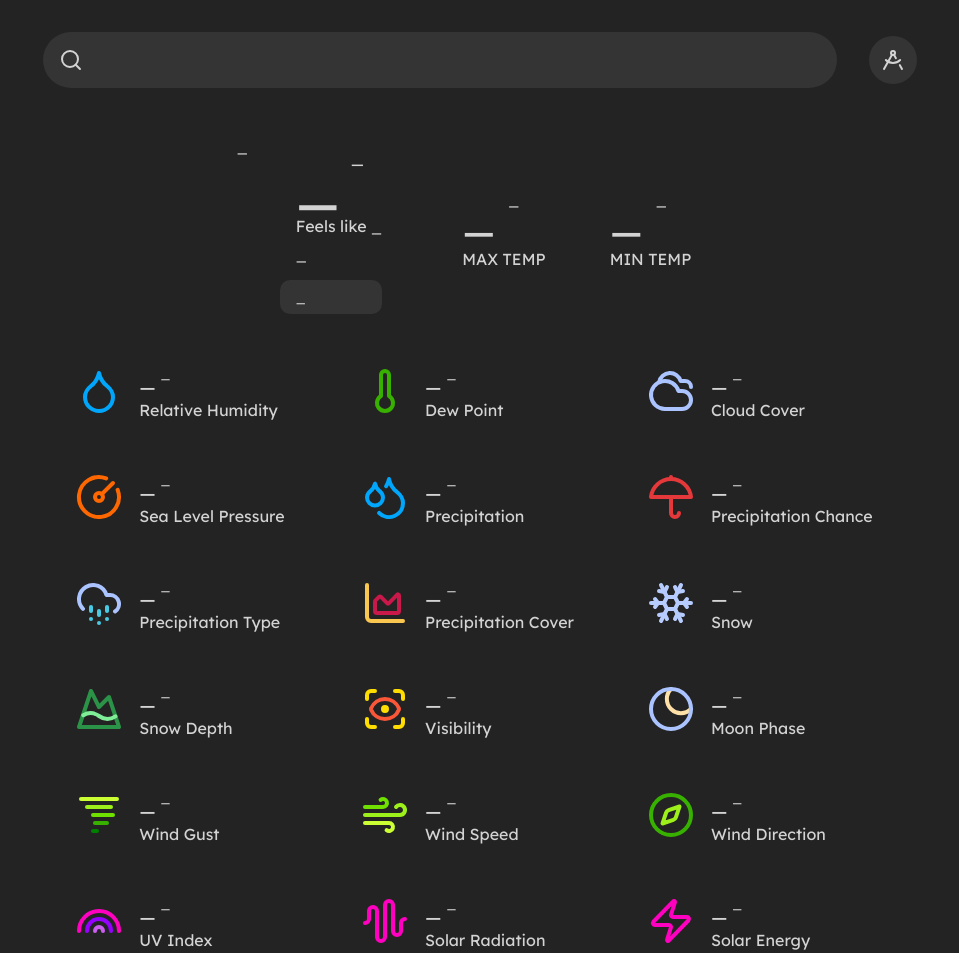
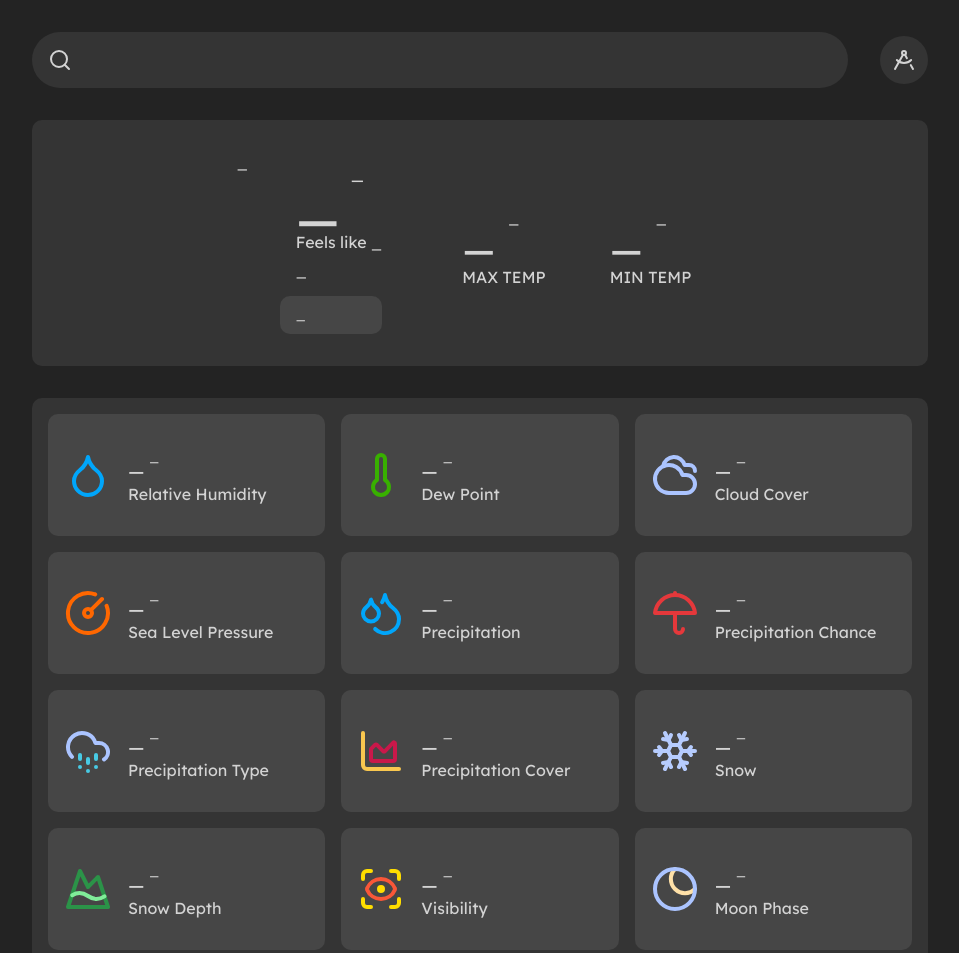
Before and after one commit to tangerineArc/aeolus, a website built with webpack: page src/template.html in a window 1280 px wide. Shown: the top 953 px of the page, without its empty margins (160-1119 px from the left). Built offline with nearby package versions, Linux system fonts and the light colour scheme; no server answers.

Commit message:
chore: improve styling

```diff
--- a/src/style.css
+++ b/src/style.css
@@ -10,7 +10,6 @@
 
 :root {
   --primary-background-color: #232323;
-  /* --primary-background-color: #fff; */
   --secondary-background-color: #343434;
   --tertiary-background-color: #464646;
 
@@ -19,7 +18,7 @@
 
 body {
   background-color: var(--primary-background-color);
-  padding: 2rem 1rem;
+  padding: 2rem 0rem;
 
   color: var(--primary-text-color);
   font-family: "Lexend", serif;
@@ -35,7 +34,7 @@ main {
 
   display: flex;
   flex-direction: column;
-  gap: 3rem;
+  gap: 2rem;
 }
 
 #top-panel {
@@ -113,6 +112,10 @@ main {
   justify-content: center;
   gap: 3rem;
 
+  background-color: var(--secondary-background-color);
+  padding: 2rem 1rem;
+  border-radius: 10px;
+
   & > #overview {
     display: flex;
     gap: 3rem;
@@ -155,11 +158,12 @@ main {
         & > p:last-of-type {
           margin-top: 0.5rem;
           margin-left: -1rem;
-          background-color: var(--secondary-background-color);
+          background-color: var(--tertiary-background-color);
           padding: 0.5rem 1rem;
           border-radius: 10px;
 
           font-size: 0.9rem;
+          line-height: 1.5;
         }
       }
     }
@@ -199,14 +203,20 @@ main {
 #current-conditions {
   display: grid;
   grid-template-columns: repeat(auto-fit, minmax(240px, 1fr));
-  gap: 3rem 1rem;
+  gap: 1rem;
 
-  padding-left: 2rem;
+  padding: 1rem;
+  background-color: var(--secondary-background-color);
+  border-radius: 10px;
 
   & > div {
     display: flex;
     align-items: center;
     gap: 1rem;
+
+    background-color: var(--tertiary-background-color);
+    padding: 2rem 1rem;
+    border-radius: 10px;
 
     & > svg {
       width: 3rem;
--- a/src/utils/process-data.js
+++ b/src/utils/process-data.js
@@ -54,7 +54,7 @@ function getSevenDaysConditions(data, unitSystem) {
   const units = getUnits(unitSystem);
 
   const conditions = [];
-  for (let i = 1; i <= 6; i ++) {
+  for (let i = 1; i < 7; i ++) {
     conditions.push({
       datetime: [data.days[i].datetime, null],
       conditions: [data.days[i].conditions, null],
```
